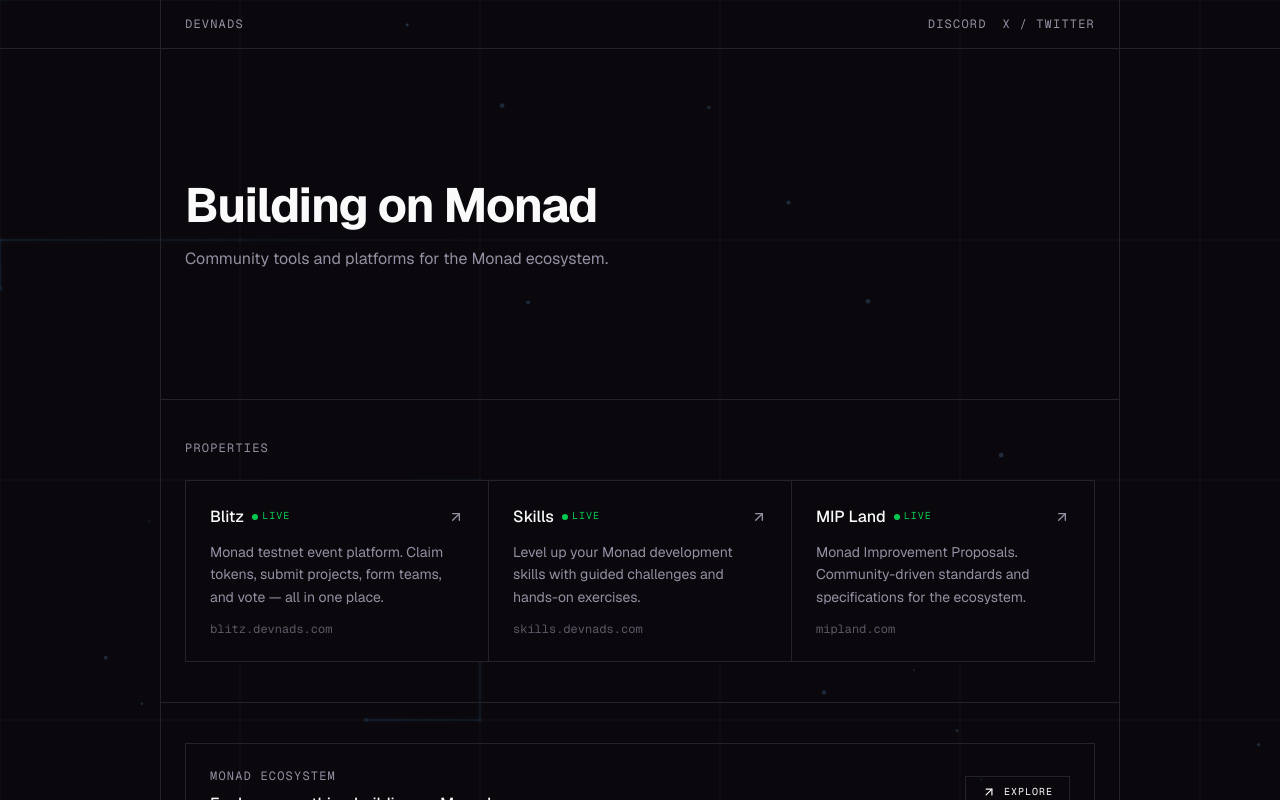
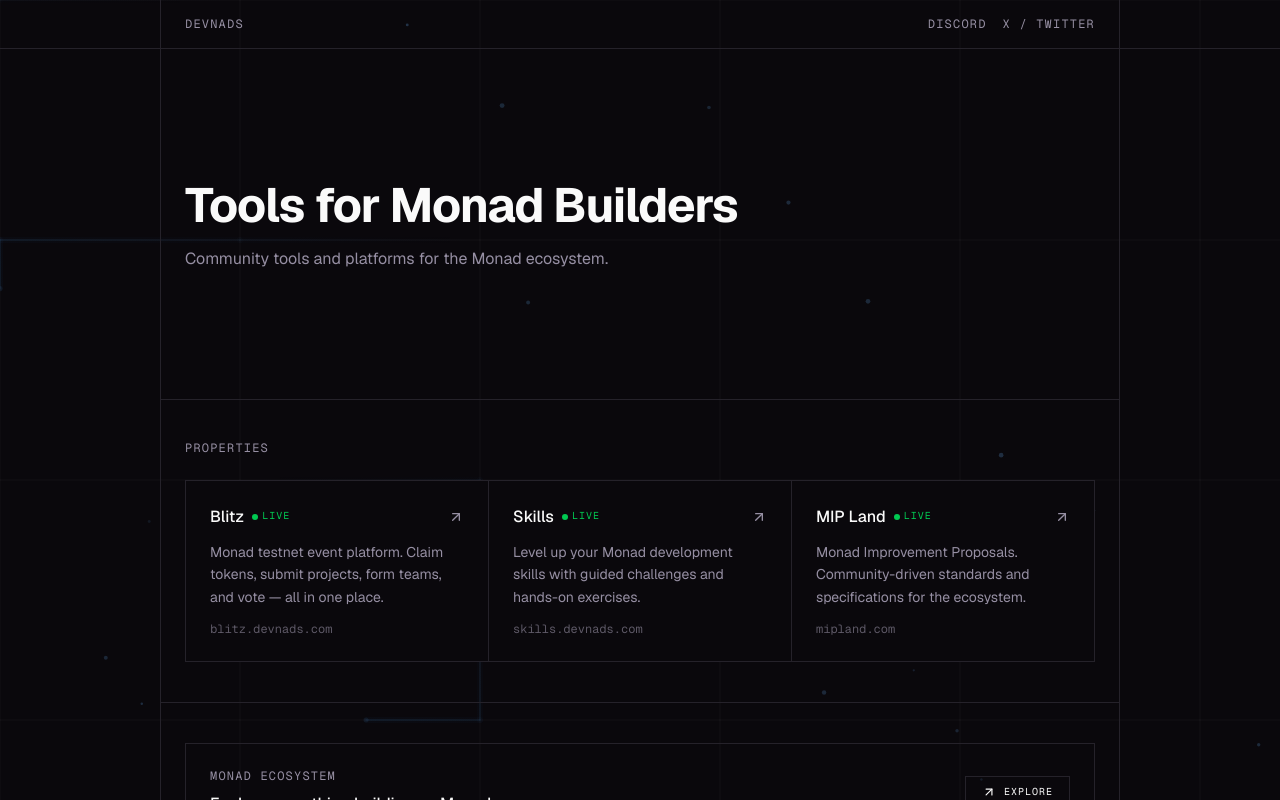
Before and after one commit to portdeveloper/devnads-com, a Next.js app: page / in a window 1280 px wide. Shown: the top 800 px of the page. Built offline with nearby package versions, Linux system fonts and the light colour scheme.

Commit message:
Update hero heading to "Tools for Monad Builders"

```diff
--- a/src/app/page.tsx
+++ b/src/app/page.tsx
@@ -64,7 +64,7 @@
           {/* Hero */}
           <div className="px-6 py-20 md:py-32 border-b border-border">
             <h1 className="text-4xl md:text-5xl font-bold tracking-tight text-foreground mb-3 leading-[1.2]">
-              Building on Monad
+              Tools for Monad Builders
             </h1>
             <p className="text-base text-muted-foreground max-w-lg">
               Community tools and platforms for the Monad ecosystem.
```
